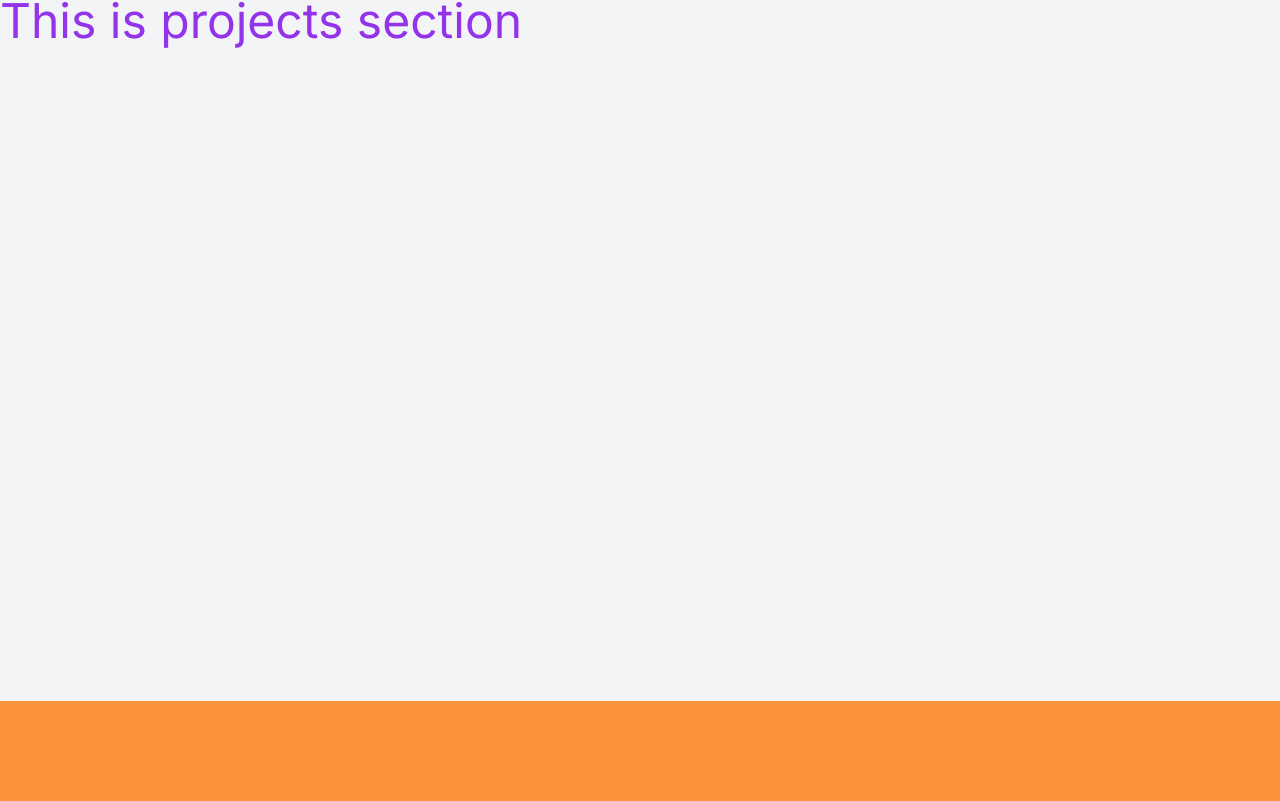
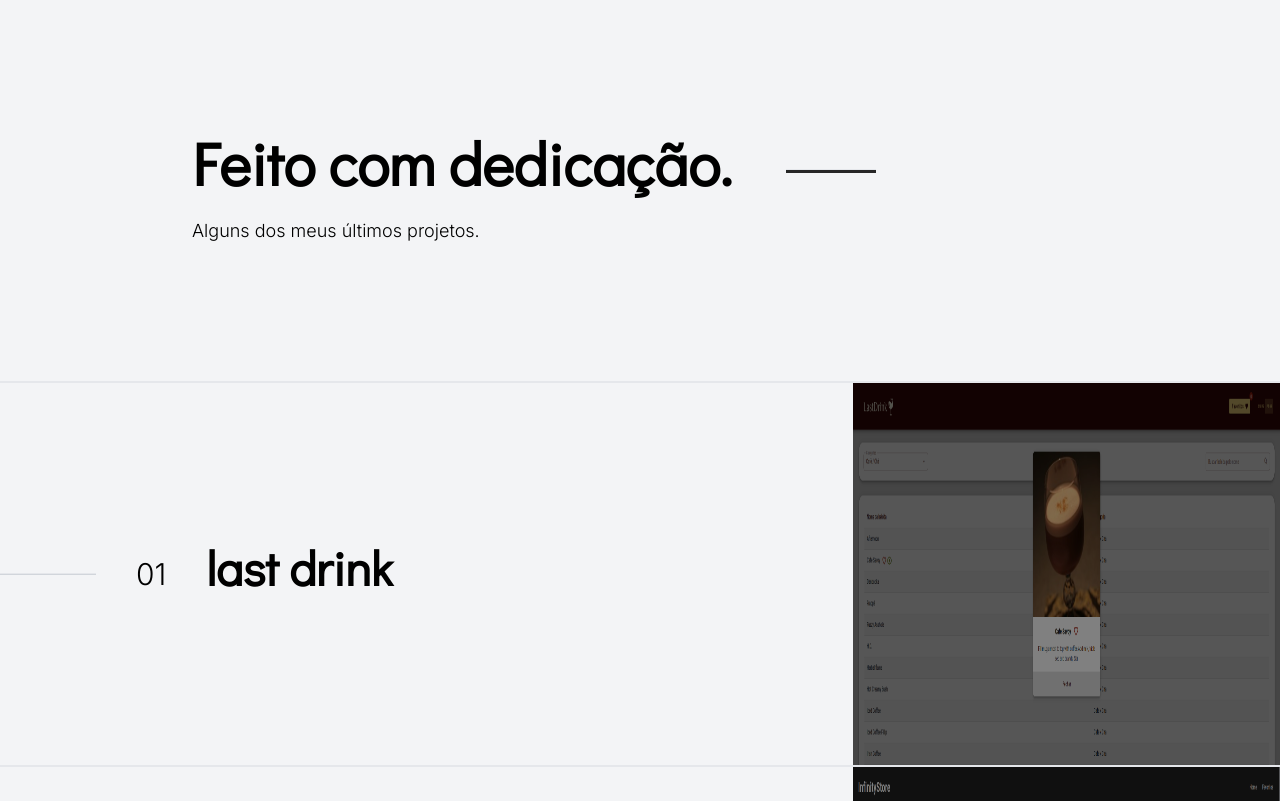
Before and after one commit to eudes-silva/portfolio, a Vue app: page /#home in a window 1280 px wide. Shown: the part 1699-2500 px from the top of the page. Built offline with nearby package versions, Linux system fonts and the light colour scheme.

Commit message:
feat: projects section

```diff
--- a/src/components/ProjectsSection.vue
+++ b/src/components/ProjectsSection.vue
@@ -1,5 +1,88 @@
-<script lang="ts" setup></script>
+<script lang="ts" setup>
+import { ArrowLongRightIcon } from "@heroicons/vue/24/solid";
+import { ref } from "vue";
+const projects = ref([
+  {
+    id: 1,
+    name: "last drink",
+    thumbnail: "/src/assets/images/lastdrink-thumb.png",
+    link: "https://last-drink.vercel.app/",
+  },
+  {
+    id: 2,
+    name: "infinity store",
+    thumbnail: "/src/assets/images/infinitystore-thumb.png",
+    link: "https://infinity-store-eudes-silva.vercel.app/",
+  },
+]);
+const projectId = ref(0);
+function showDetailsBtn(id: number) {
+  projectId.value = id;
+}
+</script>
 <template>
   <div class="h-24"></div>
-  <div class="text-5xl text-purple-600">This is projects section</div>
+  <div
+    class="container mx-auto px-6 sm:px-12 md:px-24 lg:px-48 h-96 flex items-center"
+  >
+    <section class="bg-transparent w-100">
+      <h1 class="text-4xl sm:text-6xl font-black whitespace-nowrap select-none">
+        Feito com dedicação.
+        <hr class="bg-neutral-800 h-1 w-1/6 ml-auto -mr-36 -translate-y-6" />
+      </h1>
+      <p class="font-light mt-5 text-lg whitespace-nowrap select-none">
+        Alguns dos meus últimos projetos.
+      </p>
+    </section>
+  </div>
+  <div>
+    <section
+      v-for="project in projects"
+      :key="project.id"
+      class="h-96 bg-transparent transition-colors duration-500 ease-in-out bg-white sm:bg-transparent hover:bg-white border-t-2 hover:border-transparent cursor-pointer"
+    >
+      <ul
+        class="flex flex-col sm:flex-row h-full"
+        @mouseover="showDetailsBtn(project.id)"
+        @mouseleave="projectId = 0"
+      >
+        <li class="flex items-center w-full sm:w-3/4 py-16">
+          <hr class="bg-gray-300 h-0.5 w-24 ml-0" />
+          <span class="text-xl sm:text-3xl font-light mx-10 select-none">{{
+            project.id < 10 ? "0" + project.id : project.id
+          }}</span>
+          <h1
+            class="font-black text-3xl sm:text-5xl -translate-y-1 sm:-translate-y-1.5 whitespace-nowrap select-none"
+          >
+            {{ project.name }}
+          </h1>
+        </li>
+        <li
+          :class="project.thumbnail"
+          class="w-full sm:w-1/2 xl:w-1/3 h-56 sm:h-full flex-none relative block"
+        >
+          <img
+            class="brightness-50 h-full"
+            :src="project.thumbnail"
+            alt="Project thumbnail image"
+            object-cover
+          />
+          <button
+            :class="{
+              'lg:opacity-100 hover:border-2 hover:sm:bg-transparent hover:sm:border-white':
+                projectId === project.id,
+            }"
+            class="py-1 px-10 rounded-full bg-white lg:opacity-0 transition-all duration-500 ease-in-out text-white bg-opacity-50 font-semibold absolute top-1/2 left-1/2 -translate-x-1/2 -translate-y-1/2 border-2 border-transparent"
+          >
+            <a
+              :href="project.link"
+              class="flex items-center whitespace-nowrap"
+              target="_blank"
+              >Mais detalhes <ArrowLongRightIcon class="-ml-2 -mr-5 h-7 w-14"
+            /></a>
+          </button>
+        </li>
+      </ul>
+    </section>
+  </div>
 </template>
```
Also changed, not shown: src/assets/images/infinitystore-thumb.png (added), src/assets/images/lastdrink-thumb.png (added).
